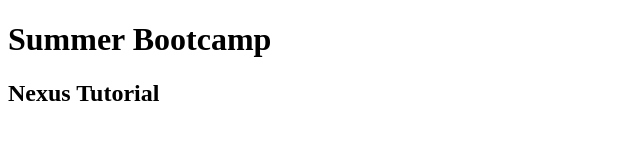
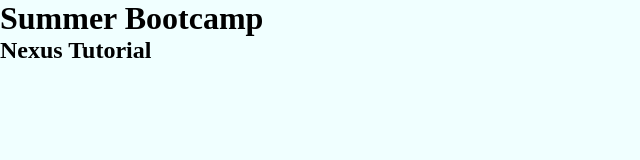
Before and after one commit to Shambel96/Nexus_Backend, a plain HTML site: page javascript/index.html in a window 1280 px wide. Shown: the whole page, without its empty margins (0-640 px from the left). Drawn offline with Linux system fonts and the light colour scheme.

Commit message:
added style.css file

```diff
--- a/javascript/index.html
+++ b/javascript/index.html
@@ -4,6 +4,7 @@
     <meta charset="UTF-8" />
     <meta name="viewport" content="width=device-width, initial-scale=1.0" />
     <title>Document</title>
+    <link rel="stylesheet" href="style.css" />
   </head>
   <body>
     <h1>Summer Bootcamp</h1>
--- /dev/null
+++ b/javascript/style.css
@@ -0,0 +1,8 @@
+* {
+  margin: 0;
+  padding: 0;
+  box-sizing: border-box;
+}
+body {
+  background-color: azure;
+}
```
